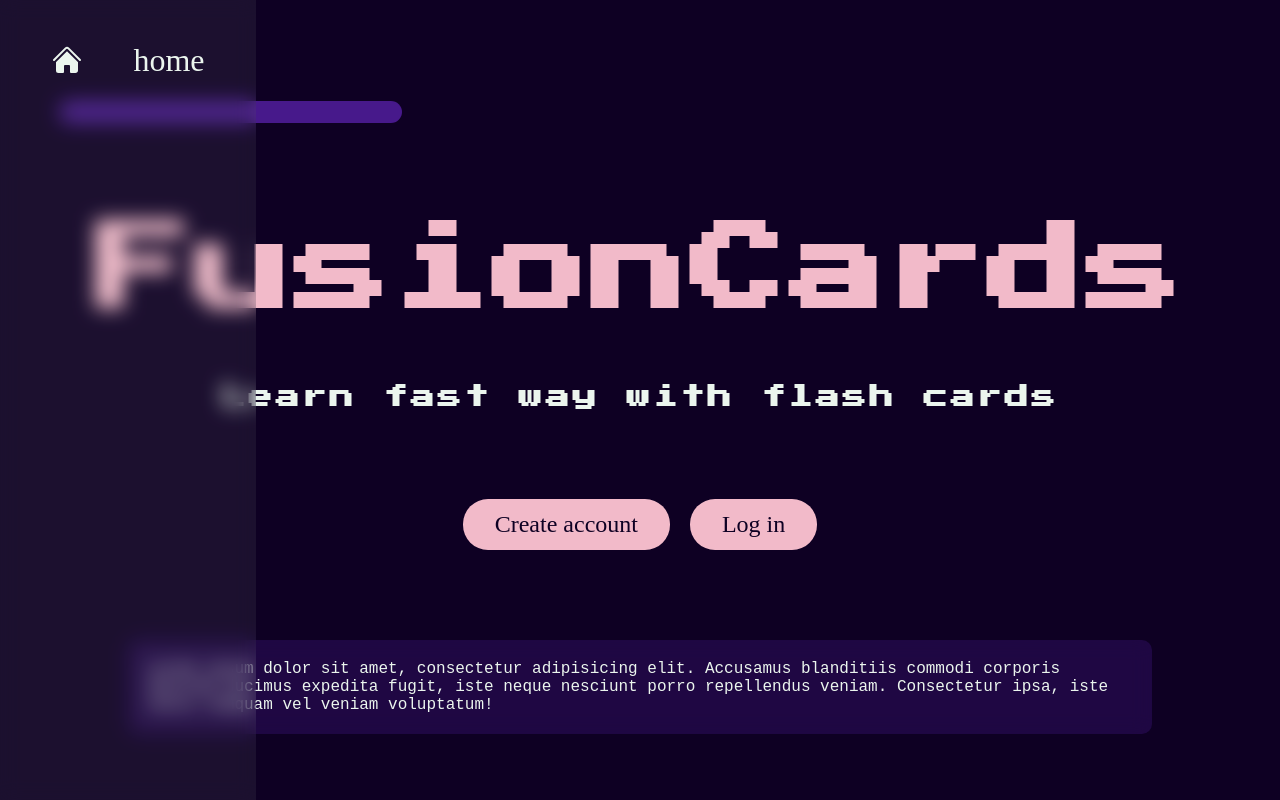
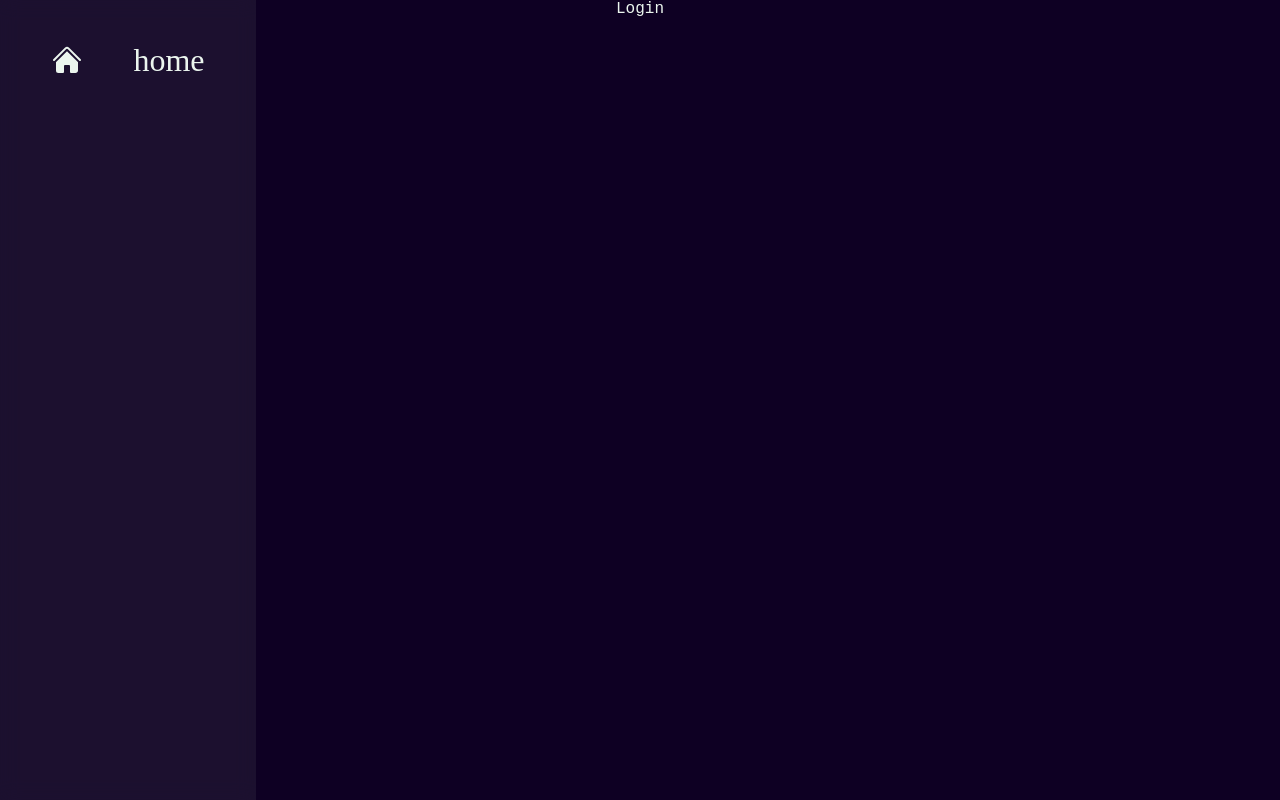
Before and after one commit to Paavkaa/Flash-cards, a React (Create React App) app: page /login in a window 1280 px wide. Built offline with nearby package versions, Linux system fonts and the light colour scheme; a web font is replaced by a local one.

Commit message:
Created routing and ready to make login page

```diff
--- a/src/home/home.tsx
+++ b/src/home/home.tsx
@@ -14,9 +14,9 @@ export default function Home() {
             </div>
 
             <div style={{margin: '5vh 0 10vh'}}>
-                <button className="MediumButton">
+                <a href={"/login"} className="MediumButton">
                     Create account
-                </button>
+                </a>
 
                 <button className="MediumButton">
                     Log in
--- a/src/index.css
+++ b/src/index.css
@@ -72,6 +72,7 @@ a:hover {
 
   color: var(--primary-background);
   font-family: 'Azeret Mono', serif;
+  font-weight: bold;
 
   margin: 10px;
 }
--- a/src/index.tsx
+++ b/src/index.tsx
@@ -2,12 +2,25 @@ import React from 'react';
 import ReactDOM from 'react-dom/client';
 import './index.css';
 import Home from './home/home';
+import Login from "./login/login";
+import {BrowserRouter, Route, Routes} from "react-router-dom";
+
+export default function App() {
+    return (
+        <BrowserRouter>
+            <Routes>
+                <Route path="/" element={<Home />} />
+                <Route path="login" element={<Login />} />
+            </Routes>
+        </BrowserRouter>
+    )
+}
 
 const root = ReactDOM.createRoot(
   document.getElementById('root') as HTMLElement
 );
 root.render(
   <React.StrictMode>
-    <Home/>
+    <App />
   </React.StrictMode>
 );
--- /dev/null
+++ b/src/login/login.tsx
@@ -0,0 +1,11 @@
+import React from "react";
+import Nav from "../utils";
+
+export default function Login() {
+    return (
+     <div>
+         <Nav/>
+         Login
+     </div>
+    )
+}
```
